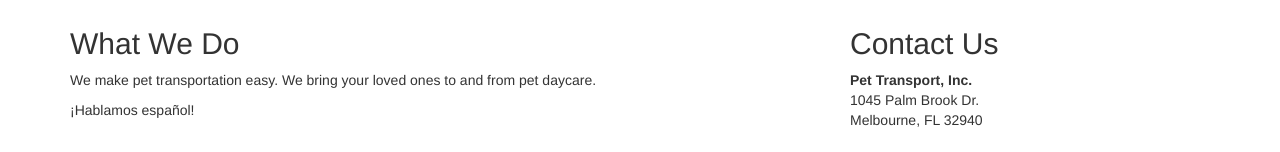
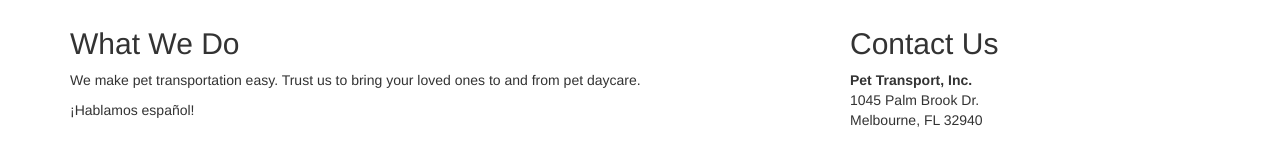
Before and after one commit to MTR2D2/pt, a plain HTML site: page index.html in a window 1280 px wide. Shown: the part 484-636 px from the top of the page. Drawn offline with Linux system fonts and the light colour scheme.

Commit message:
Wording change

```diff
--- a/index.html
+++ b/index.html
@@ -51,7 +51,7 @@
         <div class="row">
             <div class="col-sm-8">
                 <h2>What We Do</h2>
-                <p>We make pet transportation easy. We bring your loved ones to and from pet daycare.</p>
+                <p>We make pet transportation easy. Trust us to bring your loved ones to and from pet daycare.</p>
                 <p>¡Hablamos español!</p>
 
             </div>
```
